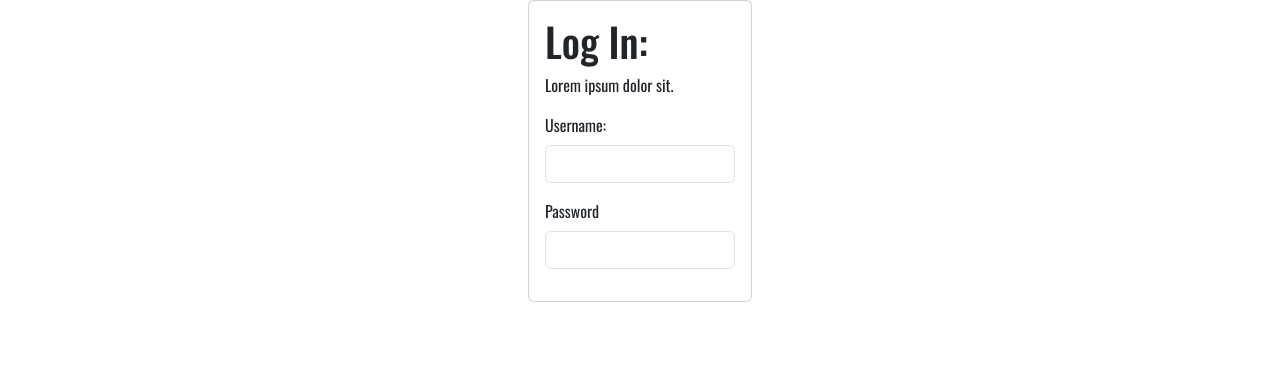
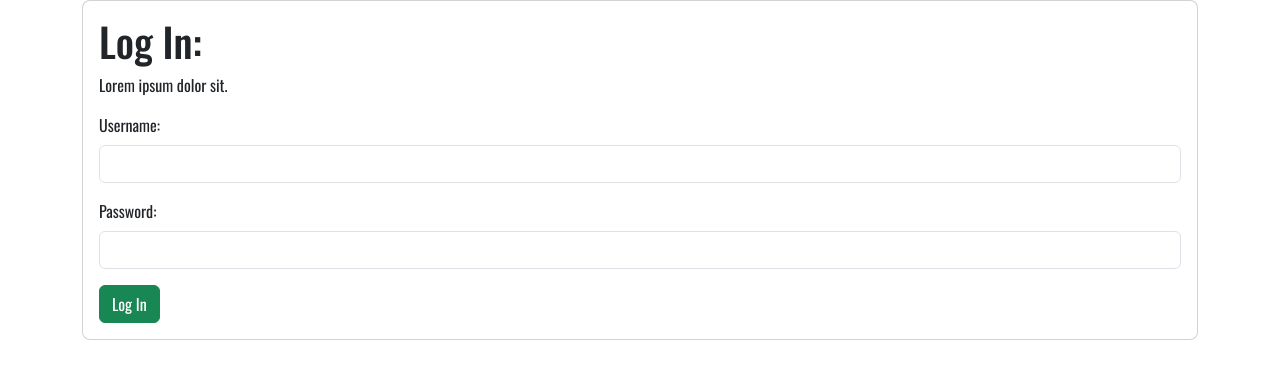
Before and after one commit to carloshobmeier/CaringCrafters, a PHP site: page /login.php in a window 1280 px wide. Shown: the top 379 px of the page. Run offline with PHP 8.4, Linux system fonts and the light colour scheme; some web fonts are replaced.

Commit message:
Adding a button to the log in form

```diff
--- a/login.php
+++ b/login.php
@@ -11,18 +11,21 @@
 <body>
     <main>
         <div class="container">
-            <div class="card">
+            <div class="card rounded-3">
                 <div class="card-body">
                     <h1>Log In:</h1>
                     <p>Lorem ipsum dolor sit.</p>
+                    <form action="#" method="get">
                         <div class="mb-3">
                             <label for="formGroupExampleInput" class="form-label">Username:</label>
                             <input type="text" class="form-control" id="formGroupExampleInput">
                         </div>
                         <div class="mb-3">
-                        <label for="formGroupExampleInput2" class="form-label">Password</label>
+                            <label for="formGroupExampleInput2" class="form-label">Password:</label>
                             <input type="text" class="form-control" id="formGroupExampleInput2">
                         </div>
+                        <button class="btn btn-success ">Log In</button>
+                    </form>
                 </div>
             </div>
         </div>
--- a/style/login.css
+++ b/style/login.css
@@ -1,6 +1,5 @@
-body {
+.card-body {
     display: flex;
     flex-direction: column;
-    justify-content: center;
-    align-items: center;
+
 }
```
Lines whose indentation alone changed are shown as unchanged.
